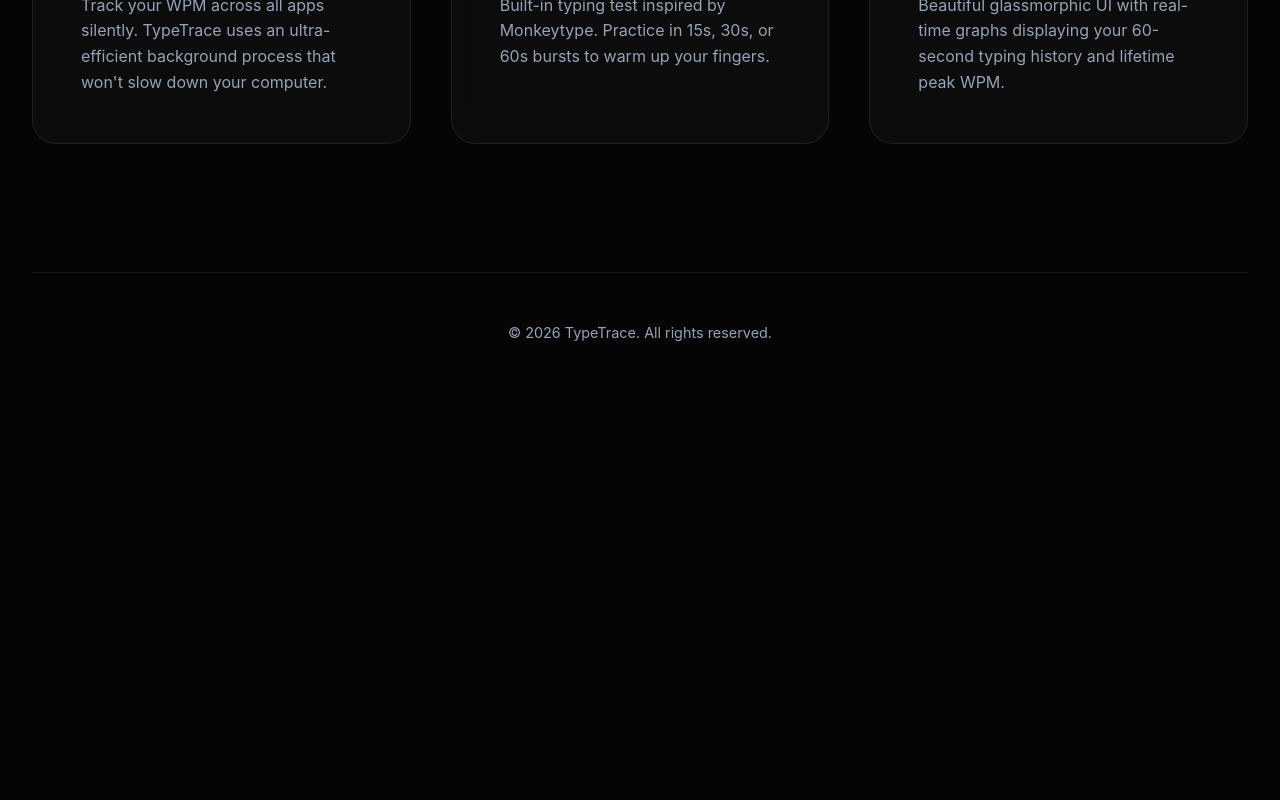
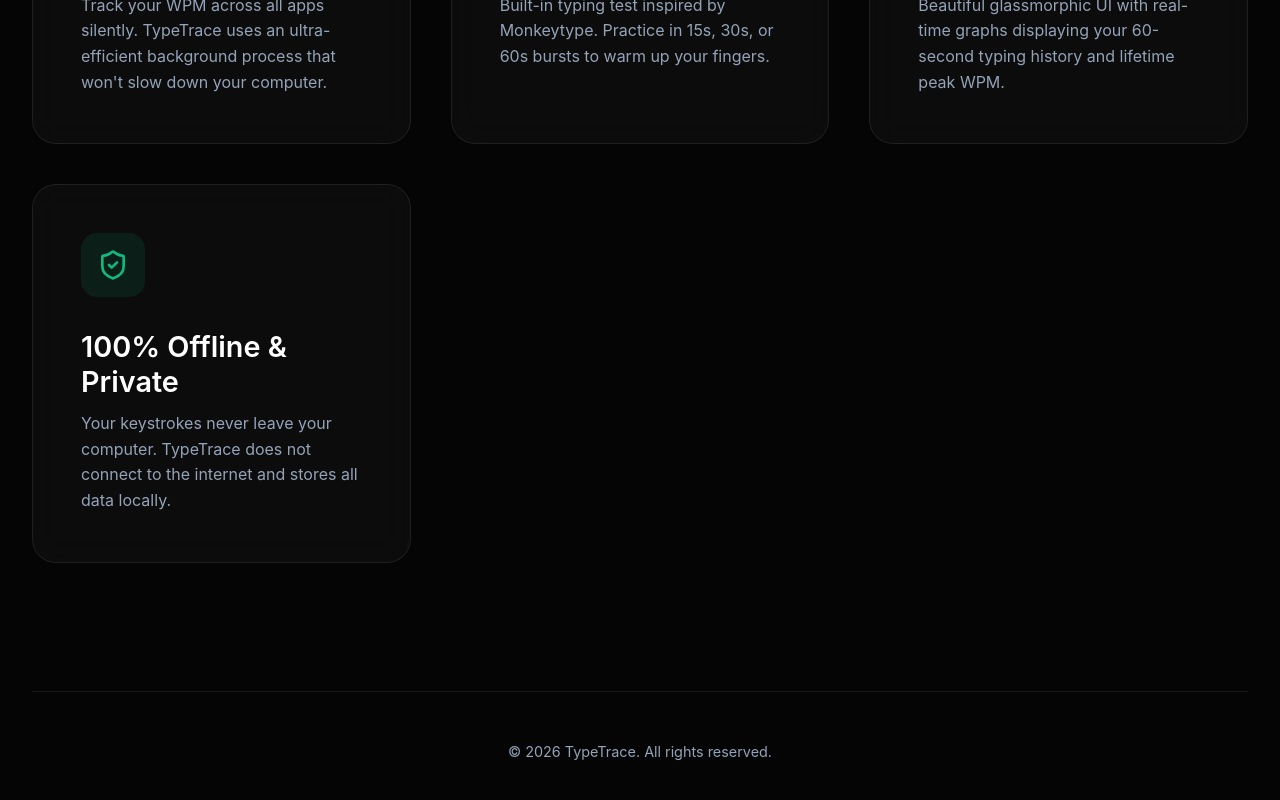
Before and after one commit to tanmayhutt/typetrace-website, a React (Vite) app: page / in a window 1280 px wide. Shown: the part 1760-2560 px from the top of the page. Before the commit the page ends 2152 px from the top, so only its background shows below. Built offline with nearby package versions, Linux system fonts and the light colour scheme.

Commit message:
Add Privacy feature card

```diff
--- a/src/App.tsx
+++ b/src/App.tsx
@@ -1,4 +1,4 @@
-import { Download, Monitor, Activity, Zap, Layout } from 'lucide-react';
+import { Download, Monitor, Activity, Zap, Layout, ShieldCheck } from 'lucide-react';
 import { FaApple, FaWindows, FaLinux } from 'react-icons/fa';
 
 function App() {
@@ -97,6 +97,14 @@
               <h3>Live Dashboards</h3>
               <p style={{ fontSize: '1rem', marginTop: '12px' }}>Beautiful glassmorphic UI with real-time graphs displaying your 60-second typing history and lifetime peak WPM.</p>
             </div>
+
+            <div className="glass-card">
+              <div className="feature-icon" style={{ color: '#10b981', background: 'rgba(16, 185, 129, 0.1)' }}>
+                <ShieldCheck size={24} />
+              </div>
+              <h3>100% Offline & Private</h3>
+              <p style={{ fontSize: '1rem', marginTop: '12px' }}>Your keystrokes never leave your computer. TypeTrace does not connect to the internet and stores all data locally.</p>
+            </div>
           </div>
         </section>
 
```
